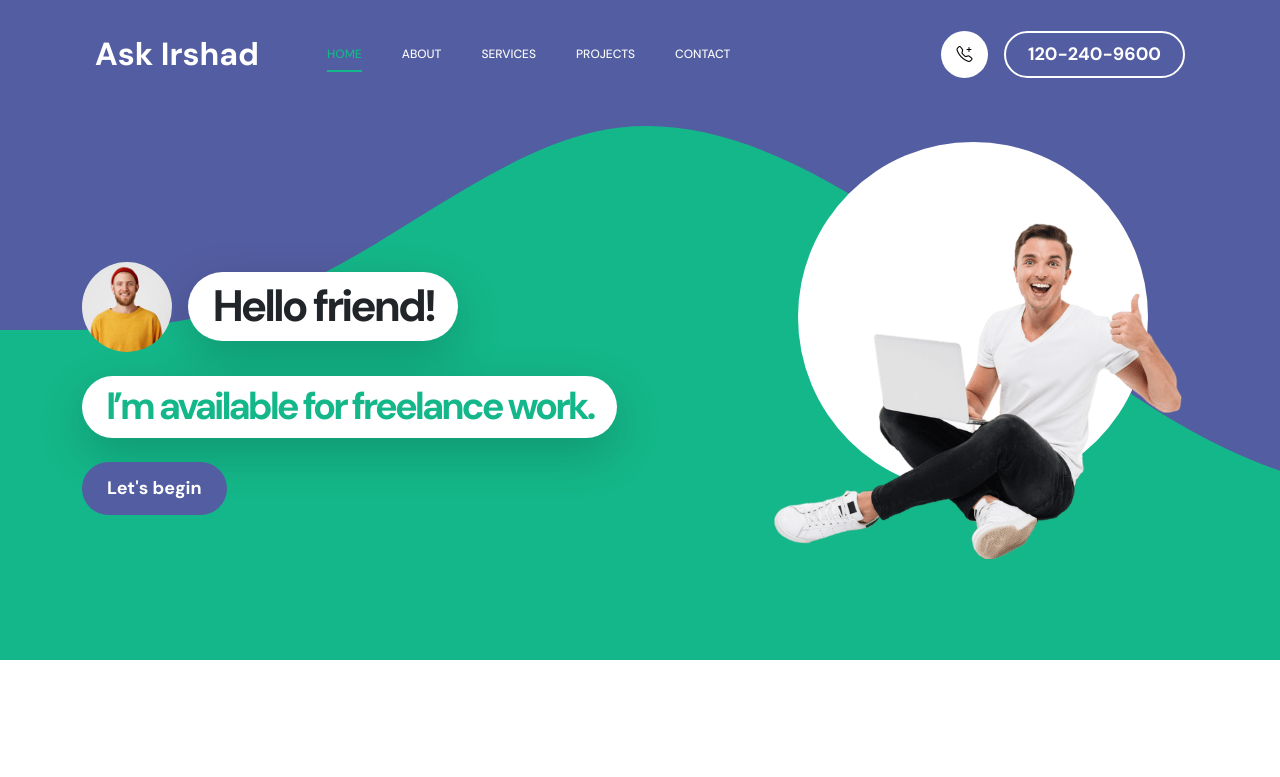
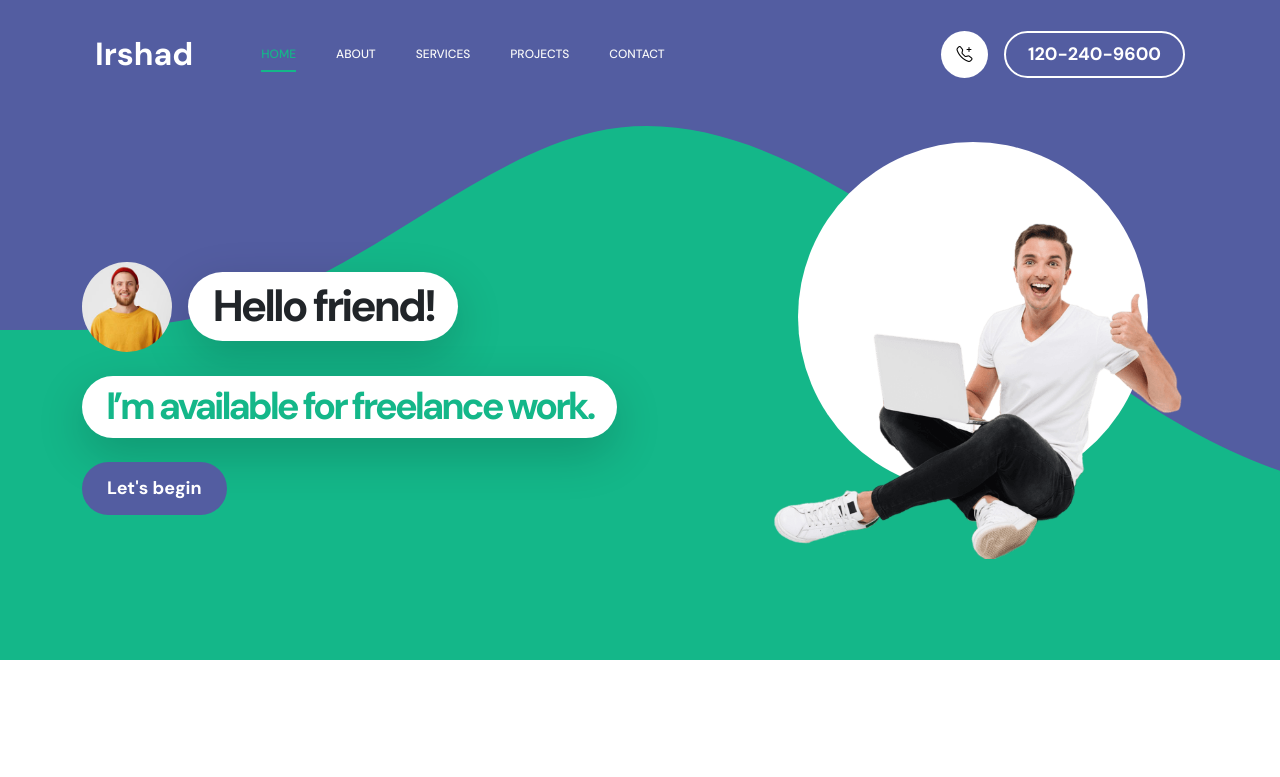
Before and after one commit to blogirshad/askirshad, a plain HTML site: page index.html in a window 1280 px wide. Shown: the top 777 px of the page. Drawn offline with Linux system fonts and the light colour scheme.

Commit message:
Update index.html

```diff
--- a/index.html
+++ b/index.html
@@ -48,7 +48,7 @@ https://templatemo.com/tm-578-first-portfolio
                     <span class="navbar-toggler-icon"></span>
                 </button>
 
-                <a href="index.html" class="navbar-brand mx-auto mx-lg-0">Ask Irshad</a>
+                <a href="https://blogirshad.github.io/askirshad/" class="navbar-brand mx-auto mx-lg-0">Irshad</a>
 
                 <div class="d-flex align-items-center d-lg-none">
                     <i class="navbar-icon bi-telephone-plus me-3"></i>
```
